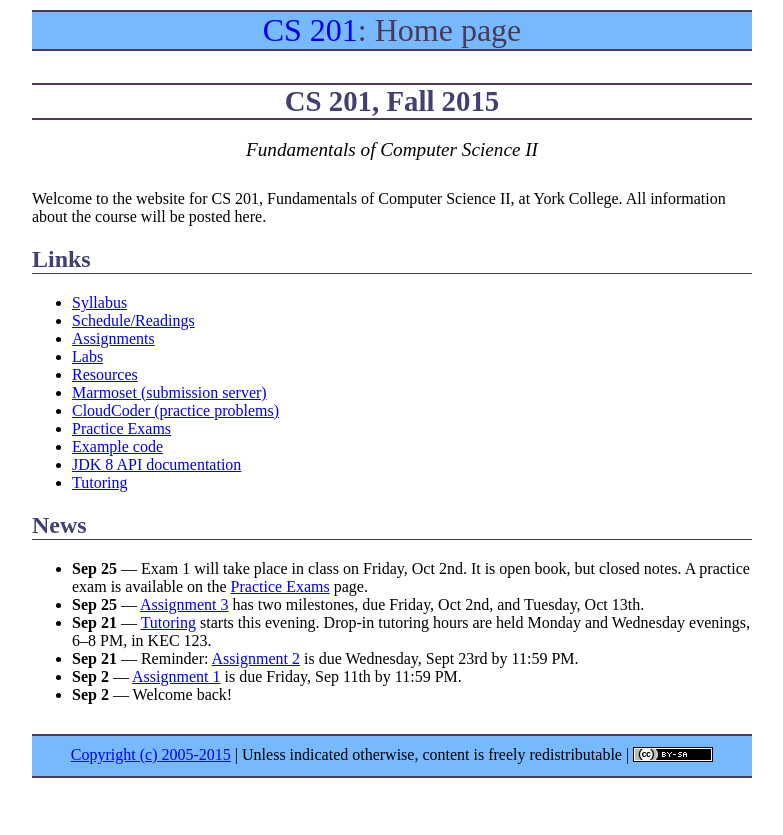
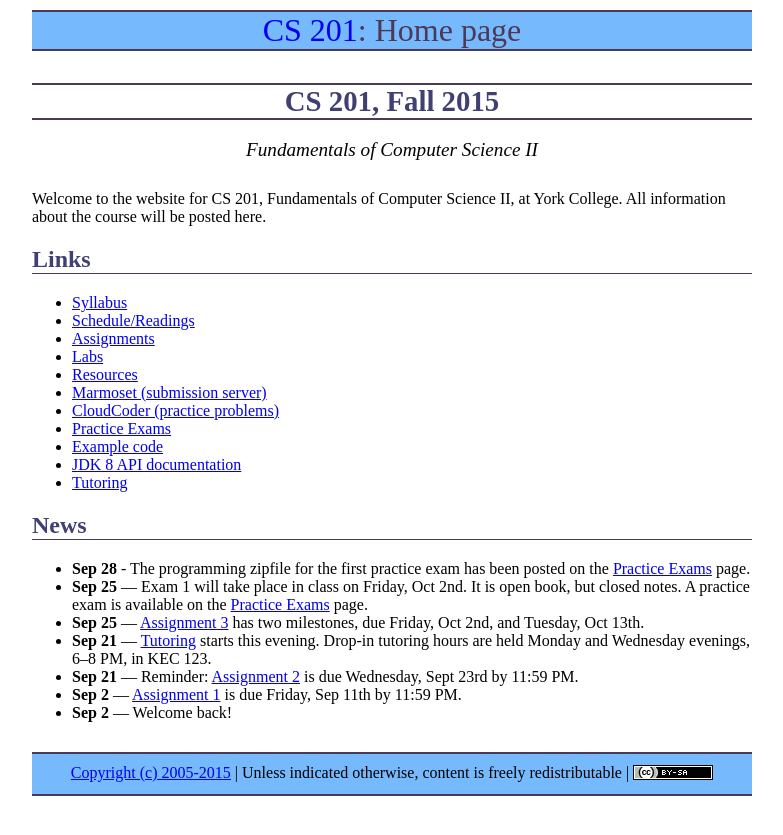
Before and after one commit to ycpcs/cs201-fall2015, a Jekyll site: the page built from index.md, in a window 1280 px wide. Shown: the top 835 px of the page, without its empty margins (248-1031 px from the left). Built offline with Jekyll 4.4.1, drawn with Linux system fonts in a browser that asks for light colours; Markdown is read by kramdown in place of the engine named in the settings.

Commit message:
programming zipfile posted

```diff
--- a/index.md
+++ b/index.md
@@ -25,6 +25,7 @@ Welcome to the website for CS 201, Fundamentals of Computer Science II, at York
 
 ## News
 
+* **Sep 28** - The programming zipfile for the first practice exam has been posted on the [Practice Exams](practice/index.html) page.
 * **Sep 25** &mdash; Exam 1 will take place in class on Friday, Oct 2nd.  It is open book, but closed notes.  A practice exam is available on the [Practice Exams](practice/index.html) page.
 * **Sep 25** &mdash; [Assignment 3](assign/assign03.html) has two milestones, due Friday, Oct 2nd, and Tuesday, Oct 13th.
 * **Sep 21** &mdash; [Tutoring](tutoring.html) starts this evening.  Drop-in tutoring hours are held Monday and Wednesday evenings, 6&ndash;8 PM, in KEC 123.
```
